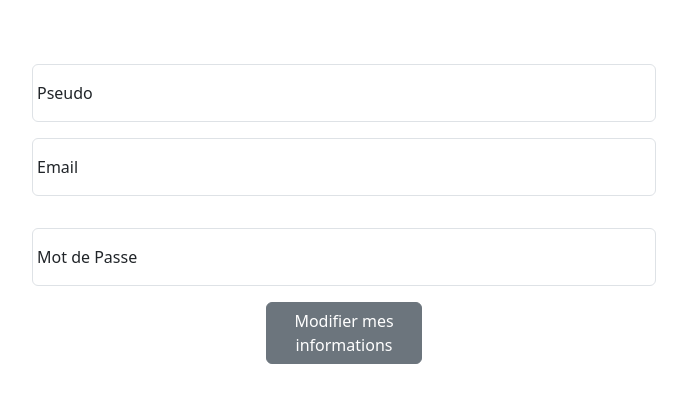
After one commit to Vara33125/sneaker-php, a PHP site: page /updateUser.php in a window 1280 px wide. The commit adds this page. Shown: the top 411 px of the page, without its empty margins (296-983 px from the left). Run offline with PHP 8.4, Linux system fonts and the light colour scheme; tables that the repository leaves empty or names only in its code hold one stand-in row (values such as "Sample post").

Commit message:
ajout pages modification informations utilisateurs

```diff
--- a/catalogue.php
+++ b/catalogue.php
@@ -9,6 +9,7 @@ $articles = $pdoStatement->fetchAll();
 ?>
 
     <h1 class=" text-center mt-5 pt-5">  CATALOGUE</h1>
+
     <div class="container-fluid row mb-5  ">
     <?php foreach ($articles as $sneaker) : ?>
 
--- a/panier.php
+++ b/panier.php
@@ -79,7 +79,7 @@ if(empty($_SESSION['panier'])) {
             <td><?=$article['titre'] ?></td>
             <td><?= $article['prix'] ?>€</td>
             <td><?=$article['quantite'] ?></td>
-            <td><?=$article['prix'] ?></td>
+            <td><?=$article['prix'] * $article['quantite']  ?></td>
         </tr>
 
      <?php endforeach ; ?>
--- /dev/null
+++ b/style/style.css
@@ -0,0 +1,6 @@
+.marhey {
+    font-family: "Marhey", sans-serif;
+    font-optical-sizing: auto;
+    font-weight: 500;
+    font-style: normal;
+  }
--- /dev/null
+++ b/updateUser.php
@@ -0,0 +1,77 @@
+<?php
+
+include("init/_init.php");
+
+try {
+    if(isset($_POST['pseudo'])){
+            if(!empty($_POST['pseudo']) && $_POST['pseudo'] != $_SESSION['user']['pseudo']){
+
+                    $pdo->exec("UPDATE user  SET pseudo ='" . $_POST["pseudo"] . "'WHERE _id_user = '" . $_SESSION["user"]["id"] . "'");
+
+                    $_SESSION['user']['pseudo'] =$_POST["pseudo"];
+
+                    header('Location: profile.php');
+                    exit();
+            }
+        }
+    if(isset($_POST['email'])){
+        if(!empty($_POST['email']) && $_POST['email'] != $_SESSION['user']['email']){
+
+                $pdo->exec("UPDATE user  SET email ='" . $_POST["email"] . "'WHERE _id_user = '" . $_SESSION["user"]["id"] . "'");
+
+                $_SESSION['user']['email'] =$_POST["email"];
+
+                header('Location: profile.php');
+                exit();
+        }
+    }
+    if(isset($_POST['password'])){
+        if(!empty($_POST['password']) && $_POST['password'] != $_SESSION['user']['password']){
+
+            $pdo->exec("UPDATE user  SET password ='" . $_POST["password"] . "'WHERE _id_user = '" . $_SESSION["user"]["id"] . "'");
+
+            $_SESSION['user']['password'] =$_POST["password"];
+
+            header('Location: profile.php');
+            exit();
+        }
+    }
+} catch(Exception $e) {
+    echo $e->getMessage();
+}
+
+?>
+<!doctype html>
+<html lang="en">
+  <head>
+    <meta charset="utf-8">
+    <meta name="viewport" content="width=device-width, initial-scale=1">
+
+    <link href="https://cdn.jsdelivr.net/npm/bootstrap@5.3.3/dist/css/bootstrap.min.css" rel="stylesheet" integrity="sha384-QWTKZyjpPEjISv5WaRU9OFeRpok6YctnYmDr5pNlyT2bRjXh0JMhjY6hW+ALEwIH" crossorigin="anonymous">
+  </head>
+  <body>
+
+
+<main class="d-flex flex-column align-items-center justify-content-center">
+        <form class="row g-3 w-50 my-5 " method="post">
+                <div class="form-floating">
+                    <input type="text" name="pseudo" class="form-control" id="floatingPassword" placeholder="Password">
+                    <label for="floatingPassword">Pseudo </label>
+
+                </div>
+                <div class="form-floating mb-3">
+                    <input type="email" name="email" class="form-control" id="floatingInput" placeholder="name@example.com">
+                    <label for="floatingInput">Email</label>
+
+                </div>
+                <div class="form-floating">
+                    <input type="password" name="password" class="form-control" id="floatingPassword" placeholder="Password">
+                    <label for="floatingPassword">Mot de Passe </label>
+
+                </div>
+
+             <div class="col-12">
+                <button type="submit" class="btn btn-secondary w-25 mx-auto d-flex justify-content-center">Modifier mes informations</button>
+            </div>
+        </form>
+    </main>
```
Also changed, not shown: index.php (+12 -5 lines), init/_header.php (+12 -1 lines), inscription.php (+4 -3 lines), profile.php (added, +36 -0 lines).
